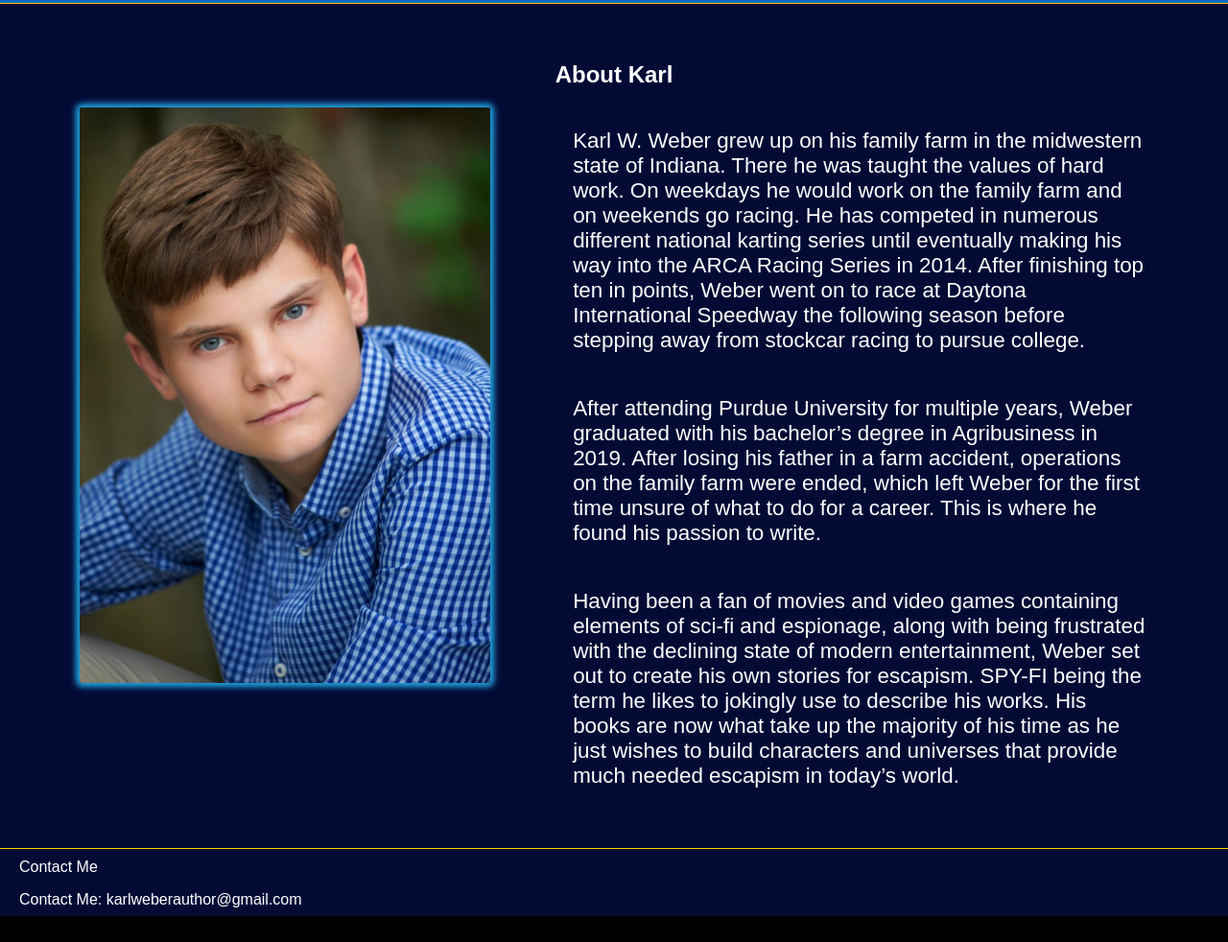
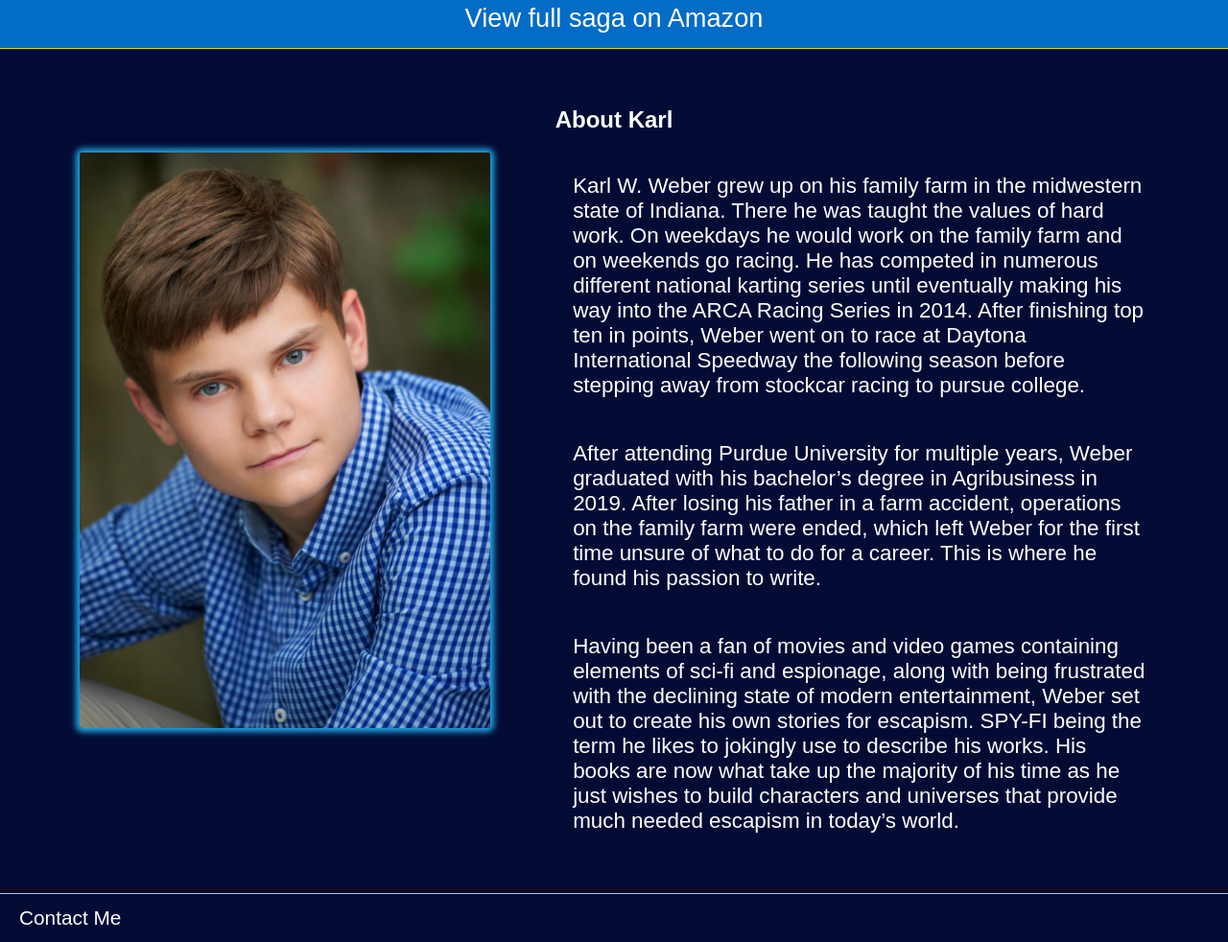
Before and after one commit to smlcate/KWLandingPage, a website: page public/index.html in a window 1280 px wide. Shown: the part 909-1891 px from the top of the page at 96% size. Before the commit the page ends 1864 px from the top, so only its background shows below. Drawn offline with nearby package versions, Linux system fonts and the light colour scheme; some packages are replaced by stand-ins of ours.

Commit message:
more style changes, add link to saga on amazon

```diff
--- a/public/index.html
+++ b/public/index.html
@@ -60,8 +60,6 @@
 
       <a href="mailto:karlweberauthor@gmail.com">Contact Me</a>
 
-      <p>Contact Me: <a href="mailto:karlweberauthor@gmail.com">karlweberauthor@gmail.com</a></p>
-
     </footer>
 
   </body>
--- a/public/partials/home.html
+++ b/public/partials/home.html
@@ -38,7 +38,7 @@
       </div>
 
     </div>
-
+    <a href="https://www.amazon.com/gp/product/B08S2PCGM3?ref_=dbs_dp_rwt_sb_tkin&binding=kindle_edition">View full saga on Amazon</a>
   </div>
 
   <div class="" id="authorInfoDiv">
--- a/public/styles/main.css
+++ b/public/styles/main.css
@@ -132,7 +132,7 @@ header a {
   /* border-bottom: 1px solid rgba(35,184,247,0.9);
   border-top: 1px solid rgba(35,184,247,0.9); */
   /* padding-top: 15px; */
-  /* padding-bottom: 15px; */
+  padding-bottom: 15px;
   background: #026CC6;
 }
 #seriesInfoTextDiv {
@@ -193,10 +193,13 @@ border-radius: 2px;
 }
 footer {
   background: hsl(230, 89%, 11%);
-  height: 60px;
+  height: 50px;
   border-top: 1px solid rgb(251,205,0);
   padding-left: 20px;
-  padding-top: 10px;
+  /* padding-top: 10px; */
+  font-size: 130%;
+  display: flex;
+  align-items: center;
   /* border-top: 1px solid rgba(35,184,247,0.9); */
 }
 
```
